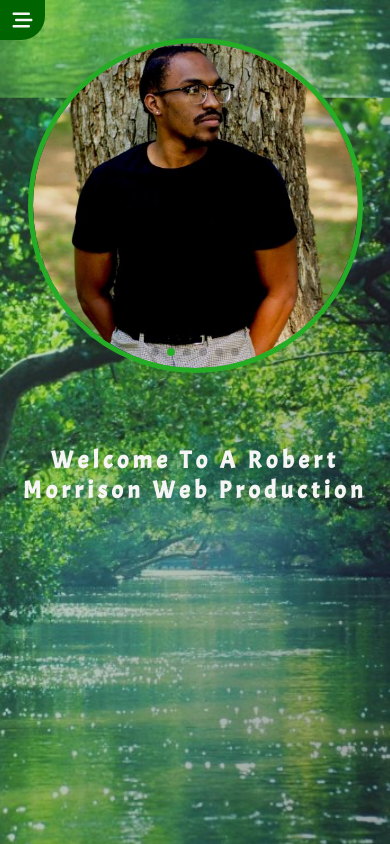
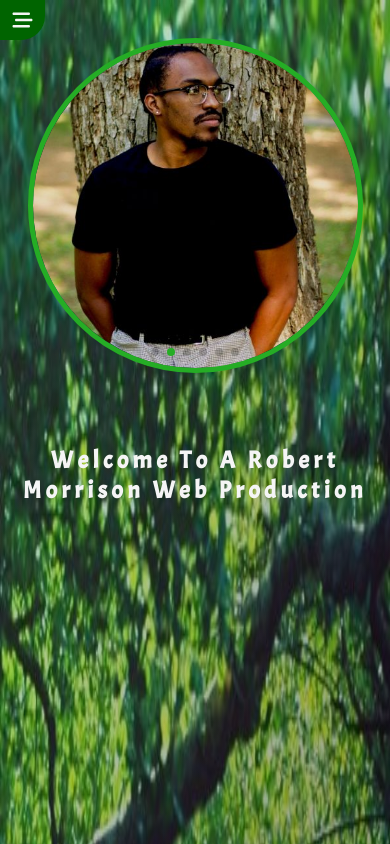
Before and after one commit to rob-botics/Portfolio-Project, a Next.js app: page / in a window 390 px wide. Shown: the top 844 px of the page. Built offline with nearby package versions, Linux system fonts and the light colour scheme.

Commit message:
mobile update 1.1

```diff
--- a/src/app/styles/portfolio.css
+++ b/src/app/styles/portfolio.css
@@ -11,7 +11,7 @@
     --primary-color: darkgreen;
     --secondary-color: #25ad25;
     --bg-img: url(/img/forest.webp);
-    --bg-img-mobile: url(/img/forest-mobile.jpg);
+    --bg-img-mobile: url(/img/forest-mobile2.jpg);
     --slider-img0: url(/img/forestPhotos/img0.JPG);
     --slider-img1: url(/img/forestPhotos/img1.jpg);
     --slider-img2: url(/img/forestPhotos/img2.jpg);
@@ -1072,7 +1072,6 @@ to {
 }
 @media screen and (max-width: 450px) {
     body{
-        background-size: cover;
         background-image: var(--bg-img-mobile)        ;
     }
     .headshot{width: 325px; height: 325px;}
```
Also changed, not shown: public/img/forest-mobile2.jpg (added).
